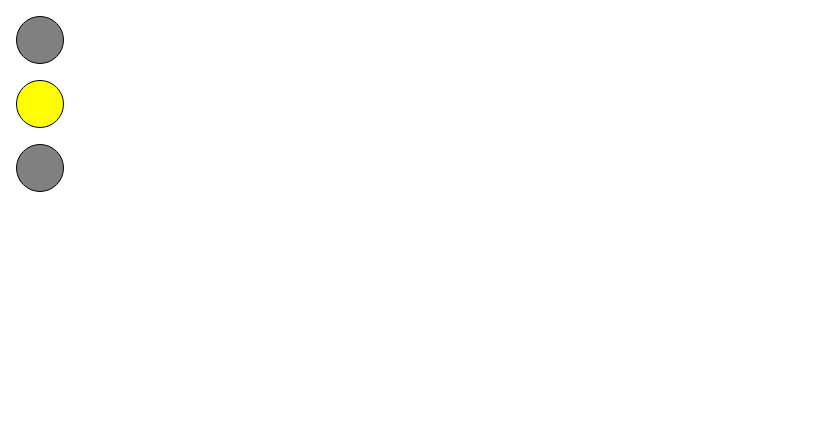
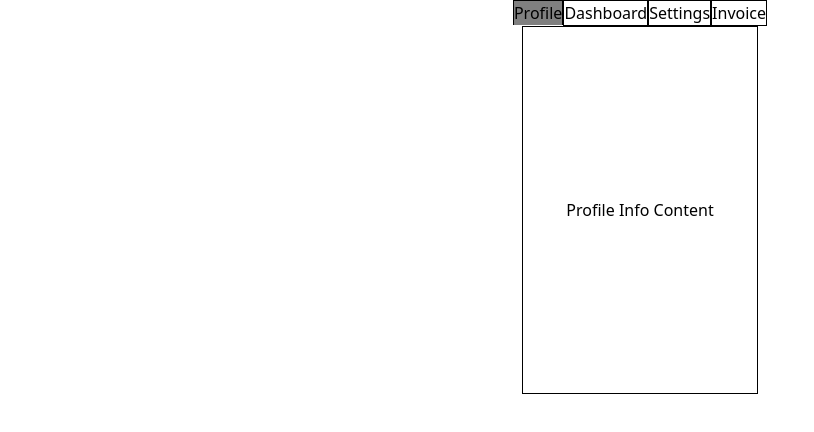
Before and after one commit to kudo07/03-REACT-DEV, a React (Vite) app: page / in a window 1280 px wide. Shown: the top 432 px of the page, without its empty margins (0-814 px from the left). Built offline with nearby package versions, Linux system fonts and the light colour scheme.

Commit message:
tabs-change

```diff
--- /dev/null
+++ b/src/9-TABS/TabsApp.jsx
@@ -0,0 +1,16 @@
+import React from 'react';
+import TabsShow from './components/TabsShow';
+import { tabsData } from './constants';
+
+const TabsApp = () => {
+  const handlerChanger = (index) => {
+    console.log(index);
+  };
+  return (
+    <div>
+      <TabsShow dataTabs={tabsData} onChanger={handlerChanger} />
+    </div>
+  );
+};
+
+export default TabsApp;
--- /dev/null
+++ b/src/9-TABS/components/TabsShow.css
@@ -0,0 +1,27 @@
+.dis {
+  display: flex;
+  justify-content: center;
+  align-items: center;
+  flex-direction: column;
+}
+
+.button {
+  border: 1px solid black;
+
+  /* margin: 0.1rem; */
+}
+/* align: vertical
+justify: horizontal */
+.block {
+  height: 23rem;
+  width: 14.7rem;
+  border: 1px solid black;
+
+  display: flex;
+  justify-content: center;
+  align-items: center;
+}
+.ongoing {
+  background-color: gray;
+  border-bottom: none;
+}
--- /dev/null
+++ b/src/9-TABS/components/TabsShow.jsx
@@ -0,0 +1,27 @@
+import React, { useState } from 'react';
+import './TabsShow.css';
+const TabsShow = ({ dataTabs, onChanger }) => {
+  const [state, setState] = useState(0);
+  return (
+    <div className="dis">
+      <div>
+        {dataTabs.map((data, index) => {
+          return (
+            <button
+              key={index}
+              onClick={() => {
+                setState(index), onChanger(index);
+              }}
+              className={`button ${index === state ? 'ongoing' : ''}`}
+            >
+              {data.label}
+            </button>
+          );
+        })}
+      </div>
+      <div className="block">{dataTabs[state].content}</div>
+    </div>
+  );
+};
+
+export default TabsShow;
--- /dev/null
+++ b/src/9-TABS/constants/index.js
@@ -0,0 +1,18 @@
+export const tabsData = [
+  {
+    label: 'Profile',
+    content: 'Profile Info Content',
+  },
+  {
+    label: 'Dashboard',
+    content: 'Dashboard Content',
+  },
+  {
+    label: 'Settings',
+    content: 'Settings Content',
+  },
+  {
+    label: 'Invoice',
+    content: 'Invoice Content',
+  },
+];
--- a/src/App.jsx
+++ b/src/App.jsx
@@ -6,6 +6,7 @@ import AppFifth from './5-CRUD-IMM/copy/AppFifth';
 import UserTable from './6-TABLE/COPY/UserTable';
 import AppEight from './7-PROGRESS-BAR/AppEight';
 import Trafiic from './8-TRAFFIC-LIGHT/components/Trafiic';
+import TabsApp from './9-TABS/TabsApp';
 
 function App() {
   // 1-CRUD-FETCH return <AppOne />;
@@ -15,8 +16,9 @@ function App() {
   // 5-CRUD-IMM return <AppFifth />;
   // 6-TABLE return <UserTable />;
   // 7- PROGRESSBAR return <AppEight />;
-  // 8-TRAFFIC-LIGHTS
-  return <Trafiic />;
+  // 8-TRAFFIC-LIGHT return <Trafiic />;
+  // 9
+  return <TabsApp />;
 }
 
 export default App;
```
